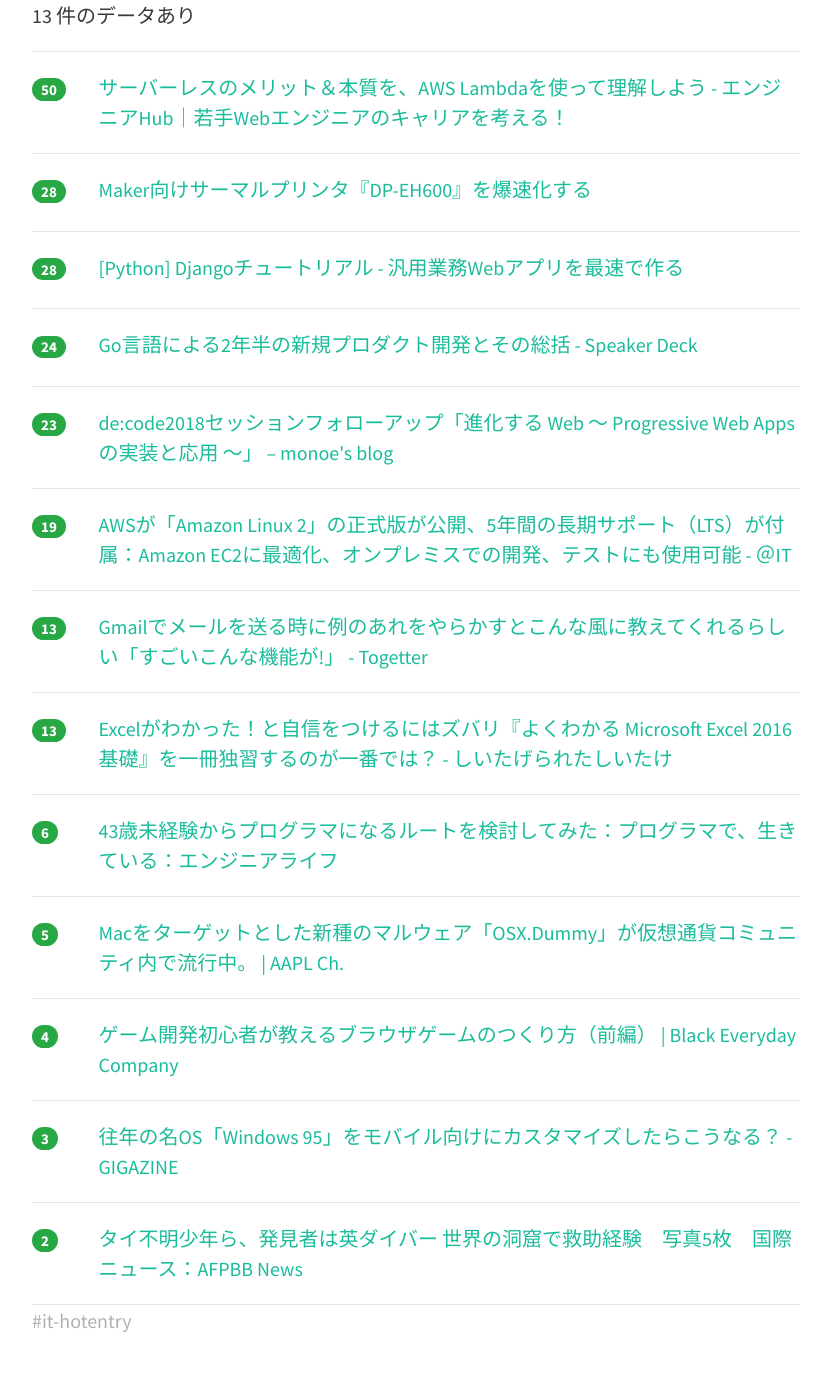
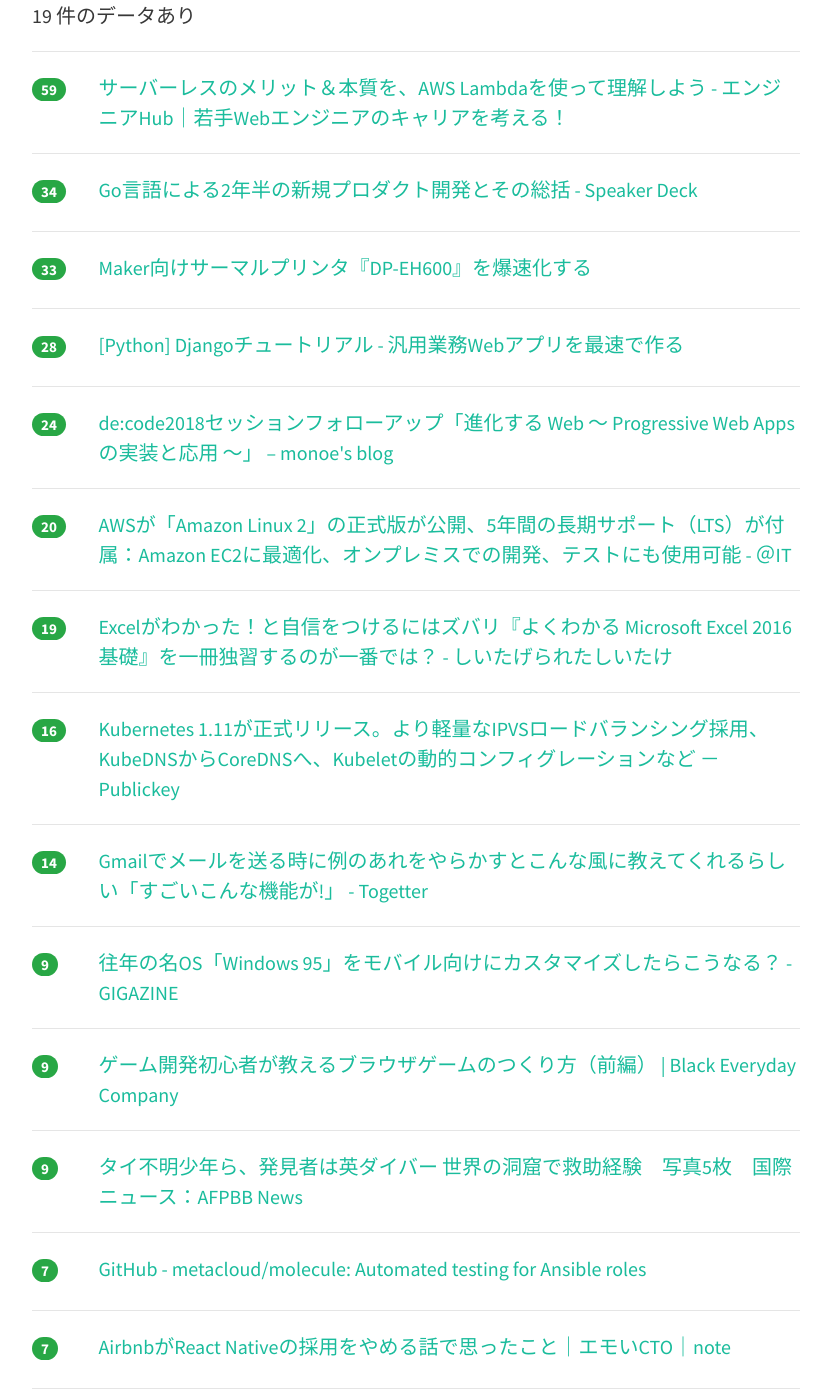
Before and after one commit to yatta47/hatena-matome-site, a Jekyll site: the page built from _posts/2018-07-04-hatena.md, in a window 1280 px wide and 1400 px high, scrolled down 322 px. Shown: the whole window, without its empty margins (224-1055 px from the left). Built offline with Jekyll 4.4.1, drawn with Linux system fonts in a browser that asks for light colours; nearby versions of some CDN libraries; some of the changed text lies outside the part shown.

Commit message:
Updated 2018-07-04

```diff
--- a/_posts/2018-07-04-hatena.md
+++ b/_posts/2018-07-04-hatena.md
@@ -1,18 +1,23 @@
 ---
 layout: post
 title:  "2018-07-04 はてぶIT"
-date:   2018-07-04 08:01:45
+date:   2018-07-04 09:02:34
 tags: [it-hotentry]
 ---
-13 件のデータあり
+19 件のデータあり
 
 <hr><div class="row">
-<div class="col-1"><span class="badge badge-pill badge-success h2">50</span></div>
+<div class="col-1"><span class="badge badge-pill badge-success h2">59</span></div>
 <div class="col-11"><a href='https://employment.en-japan.com/engineerhub/entry/2018/07/03/110000' target='_blank'>サーバーレスのメリット＆本質を、AWS Lambdaを使って理解しよう - エンジニアHub｜若手Webエンジニアのキャリアを考える！</a></div>
 </div>
 <hr>
 <div class="row">
-<div class="col-1"><span class="badge badge-pill badge-success h2">28</span></div>
+<div class="col-1"><span class="badge badge-pill badge-success h2">34</span></div>
+<div class="col-11"><a href='https://speakerdeck.com/cowsys/goyan-yu-niyoru2nian-ban-falsexin-gui-hurotakutokai-fa-tosofalsezong-gua' target='_blank'>Go言語による2年半の新規プロダクト開発とその総括 - Speaker Deck</a></div>
+</div>
+<hr>
+<div class="row">
+<div class="col-1"><span class="badge badge-pill badge-success h2">33</span></div>
 <div class="col-11"><a href='https://www.shumi-tech.online/entry/2018/07/03/Maker%E5%90%91%E3%81%91%E3%82%B5%E3%83%BC%E3%83%9E%E3%83%AB%E3%83%97%E3%83%AA%E3%83%B3%E3%82%BF%E3%80%8EDP-EH600%E3%80%8F%E3%82%92%E7%88%86%E9%80%9F%E5%8C%96%E3%81%99%E3%82%8B' target='_blank'>Maker向けサーマルプリンタ『DP-EH600』を爆速化する</a></div>
 </div>
 <hr>
@@ -23,27 +28,52 @@ tags: [it-hotentry]
 <hr>
 <div class="row">
 <div class="col-1"><span class="badge badge-pill badge-success h2">24</span></div>
-<div class="col-11"><a href='https://speakerdeck.com/cowsys/goyan-yu-niyoru2nian-ban-falsexin-gui-hurotakutokai-fa-tosofalsezong-gua' target='_blank'>Go言語による2年半の新規プロダクト開発とその総括 - Speaker Deck</a></div>
-</div>
-<hr>
-<div class="row">
-<div class="col-1"><span class="badge badge-pill badge-success h2">23</span></div>
 <div class="col-11"><a href='https://blogs.msdn.microsoft.com/osamum/2018/07/03/about_pwa/' target='_blank'>de:code2018セッションフォローアップ「進化する Web ～ Progressive Web Apps の実装と応用 ～」 – monoe's blog</a></div>
 </div>
 <hr>
 <div class="row">
-<div class="col-1"><span class="badge badge-pill badge-success h2">19</span></div>
+<div class="col-1"><span class="badge badge-pill badge-success h2">20</span></div>
 <div class="col-11"><a href='http://www.atmarkit.co.jp/ait/articles/1807/02/news103.html' target='_blank'>AWSが「Amazon Linux 2」の正式版が公開、5年間の長期サポート（LTS）が付属：Amazon EC2に最適化、オンプレミスでの開発、テストにも使用可能 - ＠IT</a></div>
 </div>
 <hr>
 <div class="row">
-<div class="col-1"><span class="badge badge-pill badge-success h2">13</span></div>
+<div class="col-1"><span class="badge badge-pill badge-success h2">19</span></div>
+<div class="col-11"><a href='https://www.watto.nagoya/entry/2018/07/04/003000' target='_blank'>Excelがわかった！と自信をつけるにはズバリ『よくわかる Microsoft Excel 2016 基礎』を一冊独習するのが一番では？ - しいたげられたしいたけ</a></div>
+</div>
+<hr>
+<div class="row">
+<div class="col-1"><span class="badge badge-pill badge-success h2">16</span></div>
+<div class="col-11"><a href='https://www.publickey1.jp/blog/18/kubernetes_111ipvskubednscorednskubelet.html' target='_blank'>Kubernetes 1.11が正式リリース。より軽量なIPVSロードバランシング採用、KubeDNSからCoreDNSへ、Kubeletの動的コンフィグレーションなど － Publickey</a></div>
+</div>
+<hr>
+<div class="row">
+<div class="col-1"><span class="badge badge-pill badge-success h2">14</span></div>
 <div class="col-11"><a href='https://togetter.com/li/1242925' target='_blank'>Gmailでメールを送る時に例のあれをやらかすとこんな風に教えてくれるらしい「すごいこんな機能が!」 - Togetter</a></div>
 </div>
 <hr>
 <div class="row">
-<div class="col-1"><span class="badge badge-pill badge-success h2">13</span></div>
-<div class="col-11"><a href='https://www.watto.nagoya/entry/2018/07/04/003000' target='_blank'>Excelがわかった！と自信をつけるにはズバリ『よくわかる Microsoft Excel 2016 基礎』を一冊独習するのが一番では？ - しいたげられたしいたけ</a></div>
+<div class="col-1"><span class="badge badge-pill badge-success h2">9</span></div>
+<div class="col-11"><a href='https://gigazine.net/news/20180703-windows-95-mobile/' target='_blank'>往年の名OS「Windows 95」をモバイル向けにカスタマイズしたらこうなる？ - GIGAZINE</a></div>
+</div>
+<hr>
+<div class="row">
+<div class="col-1"><span class="badge badge-pill badge-success h2">9</span></div>
+<div class="col-11"><a href='https://kuroeveryday.blogspot.com/2018/07/how-to-make-games-with-javascript-01.html' target='_blank'>ゲーム開発初心者が教えるブラウザゲームのつくり方（前編） | Black Everyday Company</a></div>
+</div>
+<hr>
+<div class="row">
+<div class="col-1"><span class="badge badge-pill badge-success h2">9</span></div>
+<div class="col-11"><a href='http://www.afpbb.com/articles/-/3181098' target='_blank'>タイ不明少年ら、発見者は英ダイバー 世界の洞窟で救助経験　写真5枚　国際ニュース：AFPBB News</a></div>
+</div>
+<hr>
+<div class="row">
+<div class="col-1"><span class="badge badge-pill badge-success h2">7</span></div>
+<div class="col-11"><a href='https://github.com/metacloud/molecule' target='_blank'>GitHub - metacloud/molecule: Automated testing for Ansible roles</a></div>
+</div>
+<hr>
+<div class="row">
+<div class="col-1"><span class="badge badge-pill badge-success h2">7</span></div>
+<div class="col-11"><a href='https://note.mu/msykd/n/na31eccde03ae' target='_blank'>AirbnbがReact Nativeの採用をやめる話で思ったこと｜エモいCTO｜note</a></div>
 </div>
 <hr>
 <div class="row">
@@ -58,16 +88,16 @@ tags: [it-hotentry]
 <hr>
 <div class="row">
 <div class="col-1"><span class="badge badge-pill badge-success h2">4</span></div>
-<div class="col-11"><a href='https://kuroeveryday.blogspot.com/2018/07/how-to-make-games-with-javascript-01.html' target='_blank'>ゲーム開発初心者が教えるブラウザゲームのつくり方（前編） | Black Everyday Company</a></div>
+<div class="col-11"><a href='https://forest.watch.impress.co.jp/docs/serial/yajiuma/1131054.html' target='_blank'>「Snipping Tool」は廃止へ ～「Windows 10 RS5」でスクショの取り方はこうなる！ - やじうまの杜 - 窓の杜</a></div>
+</div>
+<hr>
+<div class="row">
+<div class="col-1"><span class="badge badge-pill badge-success h2">4</span></div>
+<div class="col-11"><a href='https://ift.tt/2NpfefN' target='_blank'>Excelがわかった！と自信をつけるにはズバリ『よくわかる Microsoft Excel 2016 基礎』を一冊独習するのが一番では？ - しいたげられたしいたけ</a></div>
 </div>
 <hr>
 <div class="row">
 <div class="col-1"><span class="badge badge-pill badge-success h2">3</span></div>
-<div class="col-11"><a href='https://gigazine.net/news/20180703-windows-95-mobile/' target='_blank'>往年の名OS「Windows 95」をモバイル向けにカスタマイズしたらこうなる？ - GIGAZINE</a></div>
+<div class="col-11"><a href='https://internet.watch.impress.co.jp/docs/news/1131033.html' target='_blank'>今年のAmazon「プライムデー」は過去最大級！　100万種類以上の品ぞろえで36時間実施！ - INTERNET Watch</a></div>
 </div>
 <hr>
-<div class="row">
-<div class="col-1"><span class="badge badge-pill badge-success h2">2</span></div>
-<div class="col-11"><a href='http://www.afpbb.com/articles/-/3181098' target='_blank'>タイ不明少年ら、発見者は英ダイバー 世界の洞窟で救助経験　写真5枚　国際ニュース：AFPBB News</a></div>
-</div>
-<hr>
```
